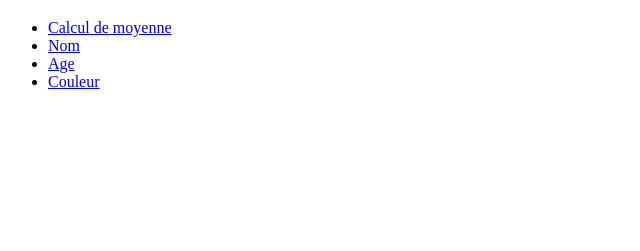
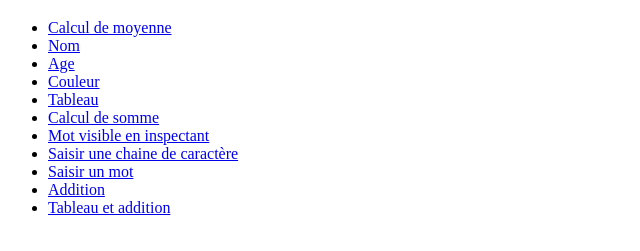
Before and after one commit to MelCity94/SIO, a plain HTML site: page index8.html in a window 1280 px wide. Shown: the part 61-312 px from the top of the page, without its empty margins (0-640 px from the left). Drawn offline with Linux system fonts and the light colour scheme.

Commit message:
Update index8.html

```diff
--- a/index8.html
+++ b/index8.html
@@ -12,6 +12,17 @@
 <li><a href="exo2.html"> Nom </a></li>
 <li><a href="exo3.html"> Age </a></li>
 <li><a href="exo4.html"> Couleur </a></li>
+<li><a href="exo5.html"> Tableau </a></li>
+<li><a href="exo6.html"> Calcul de somme </a></li>
+<li><a href="exo7.html"> Mot visible en inspectant </a></li>
+<li><a href="exo8.html"> Saisir une chaine de caractère </a></li>
+<li><a href="exo9.html"> Saisir un mot  </a></li>
+<li><a href="exo10.html"> Addition</a></li>
+<li><a href="exo11.html"> Tableau et addition  </a></li>
+
+
+
+
 </ul>
 
 </body>
```
